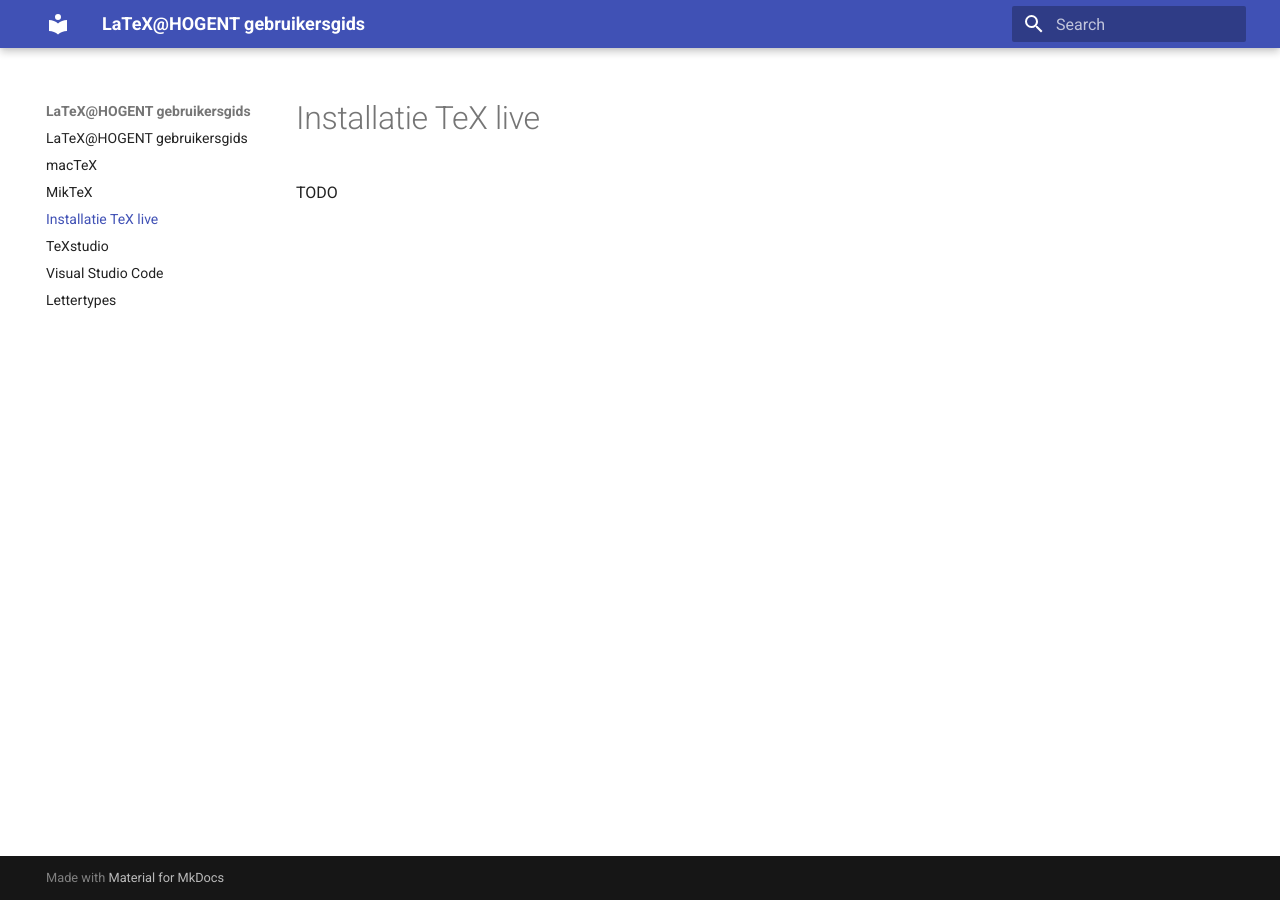
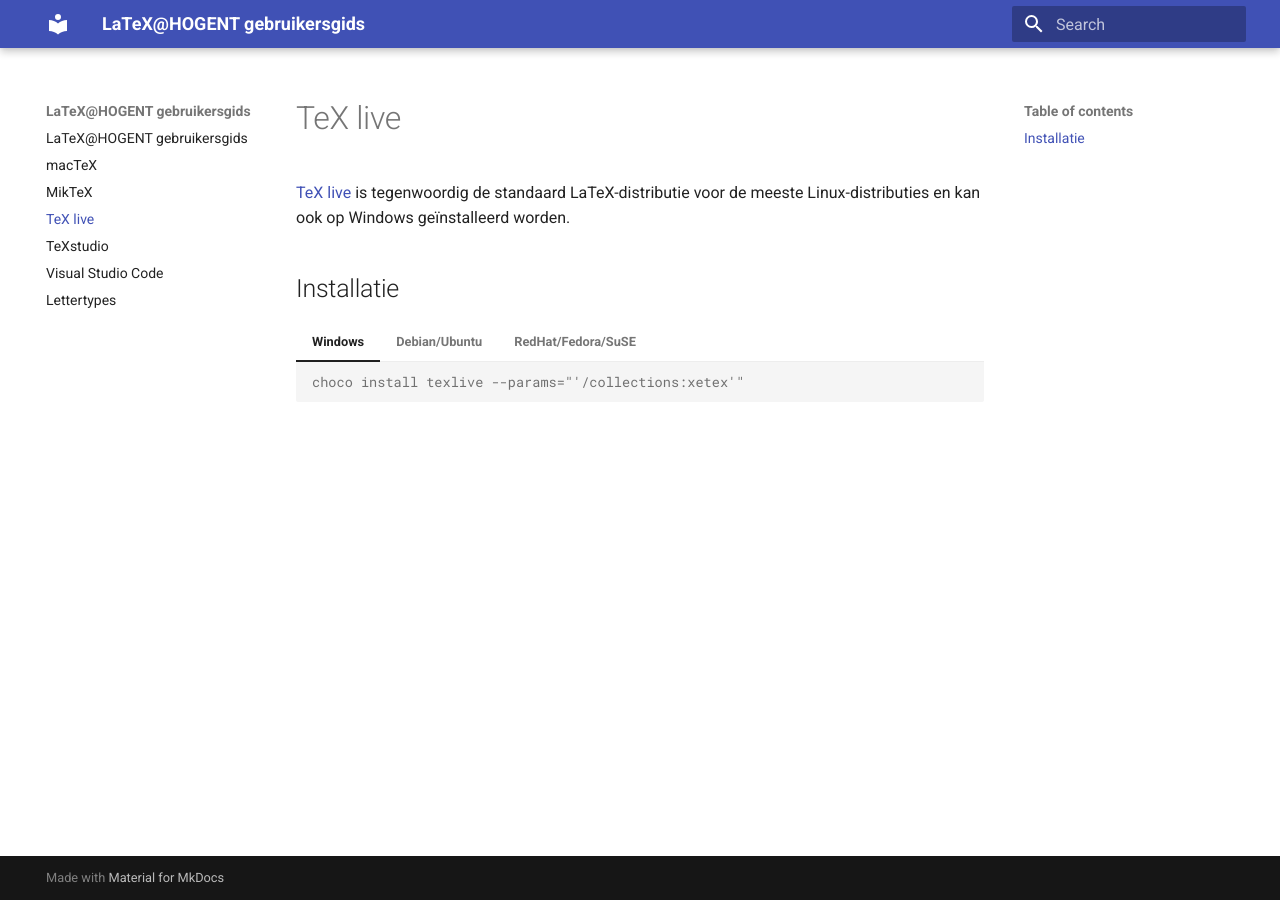
Before and after one commit to HoGentTIN/latex-hogent-gids, an MkDocs documentation site: the page built from docs/installatie-texlive.md, in a window 1280 px wide. Built offline with MkDocs 1.6.1 and Material for MkDocs 9.7.7, drawn with Linux system fonts in a browser that asks for light colours.

Commit message:
Instructies TeX live

````diff
--- a/docs/installatie-texlive.md
+++ b/docs/installatie-texlive.md
@@ -1,3 +1,23 @@
-# Installatie TeX live
+# TeX live
 
-TODO
+[TeX live](https://tug.org/texlive/) is tegenwoordig de standaard LaTeX-distributie voor de meeste Linux-distributies en kan ook op Windows geïnstalleerd worden.
+
+## Installatie
+
+=== "Windows"
+
+    ```console
+    choco install texlive --params="'/collections:xetex'"
+    ```
+
+=== "Debian/Ubuntu"
+
+    ```console
+    sudo apt install texlive-base texlive-latex-base texlive-latex-recommended texlive-bibtex-extra texlive-pictures texlive-fonts-recommended
+    ```
+
+=== "RedHat/Fedora/SuSE"
+
+    ```console
+    sudo dnf install
+    ```
````
